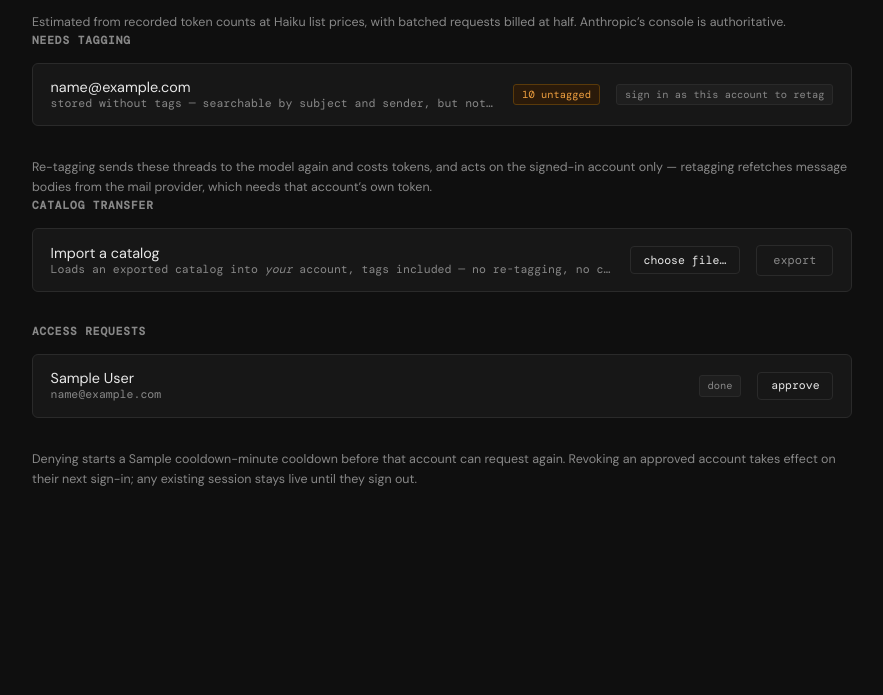
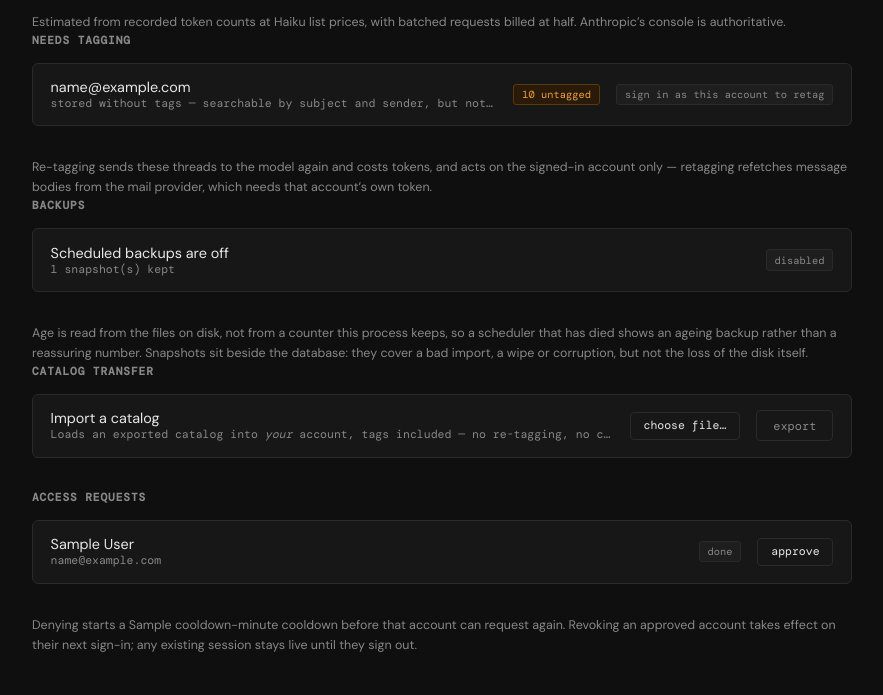
Before and after one commit to dephrat/catalog, a Flask app: template templates/admin.html in a window 1280 px wide. Shown: the part 233-928 px from the top of the page, without its empty margins (8-891 px from the left). Before the commit the page ends 719 px from the top, so only its background shows below. Run offline with Flask 3, Linux system fonts and the light colour scheme; the template is opened without the code that fills it: most values are stand-ins (such as "Sample title", 1, 10 or a date in 2020); some libraries are stand-ins or nearby versions; some web fonts are replaced.

Commit message:
Take backups without being asked
The database is the only copy of a decade of mail and of tagging that cost
real money, and its sole protection was remembering to run backup.py. Tonight
that worked. It is not a plan.

A timer thread rather than a cron job: job state already lives in this
process, the single gunicorn worker means exactly one scheduler with nothing
to coordinate, and Render's cron is a separate paid service.

Two things it would otherwise get silently wrong. It skips while a sync is in
flight — not for correctness, since the online backup API is safe under
concurrent writes, but so a large import isn't fighting the snapshot for the
disk — and that claim expires, because a sync that died without clearing its
flag would otherwise disable every future backup, silently, and disable
precisely the mechanism that recovers from whatever killed it. And /admin
reads the newest snapshot's age off the disk rather than from a counter this
process keeps, so a dead scheduler shows an ageing backup instead of a
reassuring number.

Off in the demo and under test; BACKUP_INTERVAL_HOURS=0 turns it off entirely.

Co-Authored-By: Claude Opus 5 <noreply@anthropic.com>

```diff
--- a/app.py
+++ b/app.py
@@ -6,6 +6,7 @@ from dotenv import load_dotenv
 import anthropic
 import providers
 import db
+import backup
 import tagger
 import extractor
 from datetime import datetime, timezone, timedelta
@@ -120,6 +121,8 @@ def log_startup_config():
     print(f"  per-user spend cap : "
           f"{('$%.2f/month' % USER_SPEND_LIMIT_USD) if USER_SPEND_LIMIT_USD else 'none'}")
     print(f"  batch max wait     : {BATCH_MAX_WAIT_SECONDS}s")
+    print(f"  scheduled backups  : "
+          f"{('every %gh, keeping %d' % (BACKUP_INTERVAL_HOURS, BACKUP_KEEP)) if BACKUP_INTERVAL_HOURS > 0 else 'off'}")
     print(f"  server threads     : {_t.active_count()} active "
           f"(gunicorn worker class is logged separately above)")
     print("─" * 60)
@@ -1472,6 +1475,7 @@ def admin():
                            requests=db.list_access_requests(),
                            usage=usage,
                            untagged=db.untagged_by_user(),
+                           backups=backup_status(),
                            cooldown=DENY_COOLDOWN_MINUTES)
 
 
@@ -1944,8 +1948,110 @@ def detective_status():
     return jsonify({"running": is_running(detective_running, current_user_id(), ttl=DETECTIVE_TTL_SECONDS)})
 
 
+# ── Scheduled backups ─────────────────────────────────────────────────────────
+#
+# The database is the only copy of a personal archive and of the tagging that
+# was paid for to build it, and until this existed the only protection was
+# remembering to run backup.py by hand.
+#
+# A timer thread rather than a platform cron job: job state already lives in
+# this process, the app runs a single gunicorn worker by design, and a cron job
+# on Render is a separate paid service. One worker means exactly one scheduler
+# and no coordination to get wrong.
+#
+# Snapshots land beside the database, which covers a bad import, a wipe or
+# corruption — but not losing the disk. Off-disk copies are a separate problem.
+
+BACKUP_INTERVAL_HOURS = float(os.getenv("BACKUP_INTERVAL_HOURS", "24"))
+BACKUP_KEEP = int(os.getenv("BACKUP_KEEP", "7"))
+BACKUP_POLL_SECONDS = 900
+
+# A sync claim is only honoured while it is fresh. Otherwise one sync that died
+# without clearing its flag would suppress every future backup — the failure
+# would be silent, and would disable exactly the thing that recovers from it.
+BACKUP_SYNC_GRACE_SECONDS = 3600
+
+_backup_status = {"last_error": None, "last_run": None}
+
+
+def newest_backup_age_seconds():
+    """Age of the most recent snapshot, or None if there are none.
+
+    Measured from the filesystem rather than from a counter this process
+    keeps, so a scheduler that died reports an ageing backup instead of
+    whatever value it last managed to set.
+    """
+    snapshots = backup.existing()
+    if not snapshots:
+        return None
+    return max(0.0, time.time() - os.path.getmtime(snapshots[0]))
+
+
+def backup_due():
+    if BACKUP_INTERVAL_HOURS <= 0:
+        return False
+    age = newest_backup_age_seconds()
+    return age is None or age >= BACKUP_INTERVAL_HOURS * 3600
+
+
+def run_scheduled_backup():
+    """Take one snapshot if the newest is older than the interval."""
+    if not backup_due():
+        return False
+
+    # Not a correctness guard: the online backup API takes a read lock per page
+    # and is safe under concurrent writes. This only keeps a large import from
+    # competing with the snapshot for the same disk, and the next poll retries.
+    with _state_lock:
+        busy = any(time.time() - stamp < BACKUP_SYNC_GRACE_SECONDS
+                   for stamp in sync_running.values())
+    if busy:
+        return False
+
+    try:
+        code = backup.take(keep=BACKUP_KEEP)
+    except Exception as e:
+        # A failed backup must never take the app down with it.
+        _backup_status["last_error"] = str(e)
+        print(f"  scheduled backup failed: {e}")
+        return False
+
+    _backup_status["last_run"] = time.time()
+    _backup_status["last_error"] = None if code == 0 else "snapshot refused"
+    return code == 0
+
+
+def backup_status():
+    age = newest_backup_age_seconds()
+    return {
+        "enabled": BACKUP_INTERVAL_HOURS > 0,
+        "interval_hours": BACKUP_INTERVAL_HOURS,
+        "count": len(backup.existing()),
+        "age_hours": None if age is None else age / 3600,
+        "overdue": backup_due(),
+        "last_error": _backup_status["last_error"],
+    }
+
+
+def _backup_loop():
+    while True:
+        time.sleep(BACKUP_POLL_SECONDS)
+        run_scheduled_backup()
+
+
+def start_backup_scheduler():
+    """Start the timer thread, unless backups are off or this is the demo."""
+    if BACKUP_INTERVAL_HOURS <= 0 or DEMO_MODE:
+        return None
+    thread = threading.Thread(target=_backup_loop, daemon=True,
+                              name="backup-scheduler")
+    thread.start()
+    return thread
+
+
 log_startup_config()
 recover_after_restart()
+start_backup_scheduler()
 
 
 if __name__ == "__main__":
--- a/templates/admin.html
+++ b/templates/admin.html
@@ -99,6 +99,41 @@
         from the mail provider, which needs that account&rsquo;s own token.
       </p>
     {% endif %}
+
+    <h2>backups</h2>
+    <div class="row">
+      <div class="who">
+        <div class="name">
+          {% if not backups.enabled %}
+            Scheduled backups are off
+          {% elif backups.age_hours is none %}
+            No snapshot yet
+          {% else %}
+            Newest snapshot {{ "%.1f"|format(backups.age_hours) }}h old
+          {% endif %}
+        </div>
+        <div class="email">
+          {{ backups.count }} snapshot(s) kept
+          {% if backups.enabled %} &middot; every {{ "%g"|format(backups.interval_hours) }}h{% endif %}
+          {% if backups.last_error %} &middot; last attempt failed: {{ backups.last_error }}{% endif %}
+        </div>
+      </div>
+      {% if backups.last_error %}
+        <span class="status pending">failing</span>
+      {% elif not backups.enabled %}
+        <span class="status">disabled</span>
+      {% elif backups.overdue %}
+        <span class="status pending">due</span>
+      {% else %}
+        <span class="status">ok</span>
+      {% endif %}
+    </div>
+    <p class="note">
+      Age is read from the files on disk, not from a counter this process keeps,
+      so a scheduler that has died shows an ageing backup rather than a
+      reassuring number. Snapshots sit beside the database: they cover a bad
+      import, a wipe or corruption, but not the loss of the disk itself.
+    </p>
 
     <h2>catalog transfer</h2>
     <div class="row">
```
Also changed, not shown: tests/conftest.py (+3 -0 lines), tests/test_backup_schedule.py (added, +174 -0 lines), README.md, 1 other file.
